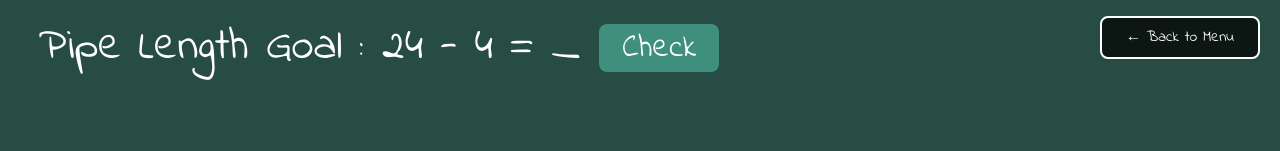
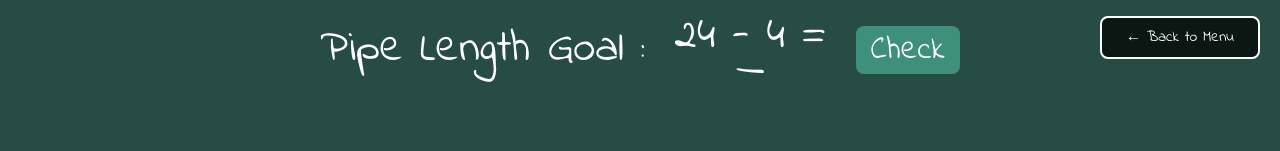
Before and after one commit to sterzoutt/4474-Project, a React (Vite) app: page / in a window 1280 px wide. Both pictures are taken after a click on the button "PLAY". Shown: the top 151 px of the page. Built offline with nearby package versions, Linux system fonts and the light colour scheme; grey boxes are pictures that could not be loaded.

Commit message:
Fix CSS error and center pipe length label

```diff
--- a/src/GameScreen.css
+++ b/src/GameScreen.css
@@ -20,7 +20,8 @@
 .top-section {
   position: absolute;
   top: 3%;
-  left: 3%;
+  left: 50%;
+  transform: translateX(-50%);
   display: flex;
   align-items: center;
   gap: 1.5vw;
@@ -33,6 +34,11 @@
   font-size: clamp(32px, 3.5vw, 64px);
   color: #FFFFFF;
   white-space: nowrap;
+  text-align: center;
+  margin: 0;
+  padding: 0;
+  left: 50%
+
 }
 
 .pipe-goal-equation {
@@ -264,6 +270,3 @@
   background: rgba(0, 0, 0, 0.9);
   transform: scale(1.05);
 }
-
-/* Responsive font loading fallbacks */
-@import url('https://fonts.googleapis.com/css2?family=Indie+Flower&family=Homemade+Apple&family=Inconsolata:wght@800&display=swap');
```
